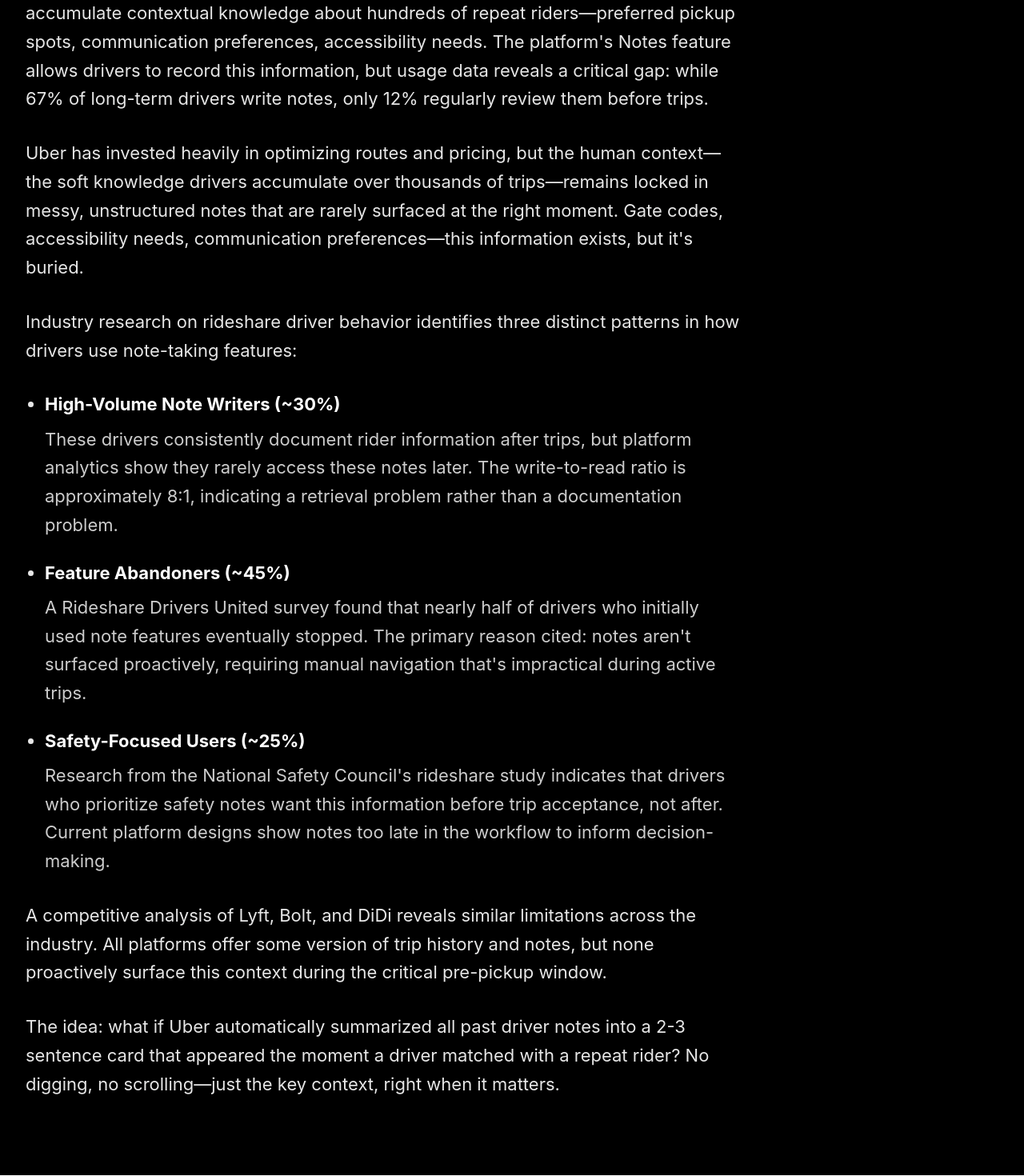
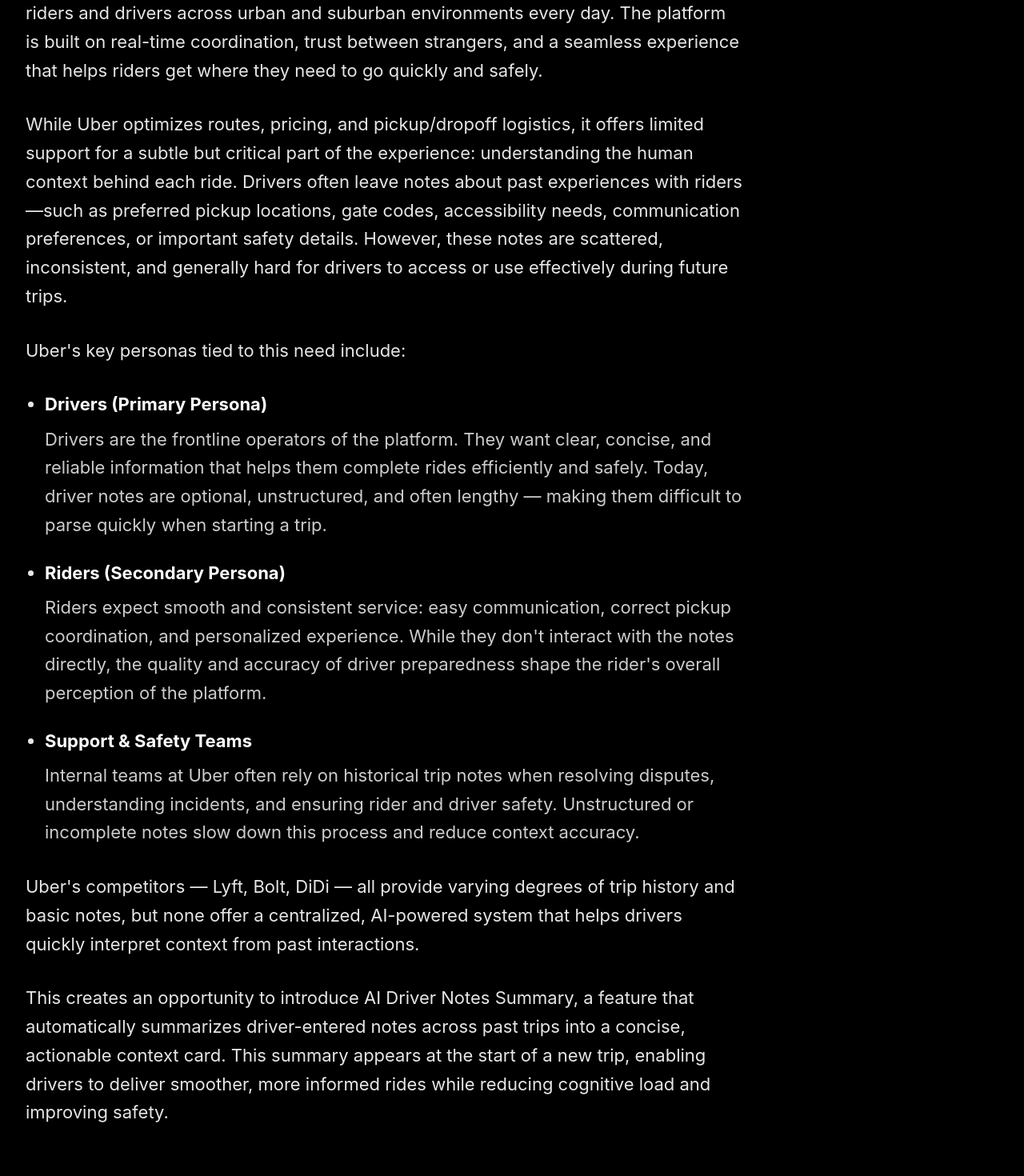
Before and after one commit to OluwatobilobaOdebo/tobi-odebo-portfolio, a Next.js app: page /uber in a window 1280 px wide. Shown: the part 820-2290 px from the top of the page at 80% size. Built offline with nearby package versions, Linux system fonts and the light colour scheme.

Commit message:
changed overview wording

```diff
--- a/app/uber/page.tsx
+++ b/app/uber/page.tsx
@@ -90,27 +90,28 @@
               </h3>
 
               <p className="leading-relaxed" style={{ fontSize: "22px" }}>
-                According to Uber's 2023 Driver Experience Report, experienced
-                drivers (5+ years) accumulate contextual knowledge about
-                hundreds of repeat riders—preferred pickup spots, communication
-                preferences, accessibility needs. The platform's Notes feature
-                allows drivers to record this information, but usage data
-                reveals a critical gap: while 67% of long-term drivers write
-                notes, only 12% regularly review them before trips.
+                Uber is one of the world's most widely used mobility platforms,
+                connecting millions of riders and drivers across urban and
+                suburban environments every day. The platform is built on
+                real-time coordination, trust between strangers, and a seamless
+                experience that helps riders get where they need to go quickly
+                and safely.
               </p>
 
               <p className="leading-relaxed" style={{ fontSize: "22px" }}>
-                Uber has invested heavily in optimizing routes and pricing, but
-                the human context—the soft knowledge drivers accumulate over
-                thousands of trips—remains locked in messy, unstructured notes
-                that are rarely surfaced at the right moment. Gate codes,
-                accessibility needs, communication preferences—this information
-                exists, but it's buried.
+                While Uber optimizes routes, pricing, and pickup/dropoff
+                logistics, it offers limited support for a subtle but critical
+                part of the experience: understanding the human context behind
+                each ride. Drivers often leave notes about past experiences with
+                riders—such as preferred pickup locations, gate codes,
+                accessibility needs, communication preferences, or important
+                safety details. However, these notes are scattered,
+                inconsistent, and generally hard for drivers to access or use
+                effectively during future trips.
               </p>
 
               <p className="leading-relaxed" style={{ fontSize: "22px" }}>
-                Industry research on rideshare driver behavior identifies three
-                distinct patterns in how drivers use note-taking features:
+                Uber's key personas tied to this need include:
               </p>
 
               <ul
@@ -122,17 +123,17 @@
                     className="font-bold text-white mb-2"
                     style={{ fontSize: "22px" }}
                   >
-                    High-Volume Note Writers (~30%)
+                    Drivers (Primary Persona)
                   </h4>
                   <p
                     className="leading-relaxed text-white/80"
                     style={{ fontSize: "22px" }}
                   >
-                    These drivers consistently document rider information after
-                    trips, but platform analytics show they rarely access these
-                    notes later. The write-to-read ratio is approximately 8:1,
-                    indicating a retrieval problem rather than a documentation
-                    problem.
+                    Drivers are the frontline operators of the platform. They
+                    want clear, concise, and reliable information that helps
+                    them complete rides efficiently and safely. Today, driver
+                    notes are optional, unstructured, and often lengthy — making
+                    them difficult to parse quickly when starting a trip.
                   </p>
                 </li>
 
@@ -141,17 +142,17 @@
                     className="font-bold text-white mb-2"
                     style={{ fontSize: "22px" }}
                   >
-                    Feature Abandoners (~45%)
+                    Riders (Secondary Persona)
                   </h4>
                   <p
                     className="leading-relaxed text-white/80"
                     style={{ fontSize: "22px" }}
                   >
-                    A Rideshare Drivers United survey found that nearly half of
-                    drivers who initially used note features eventually stopped.
-                    The primary reason cited: notes aren't surfaced proactively,
-                    requiring manual navigation that's impractical during active
-                    trips.
+                    Riders expect smooth and consistent service: easy
+                    communication, correct pickup coordination, and personalized
+                    experience. While they don't interact with the notes
+                    directly, the quality and accuracy of driver preparedness
+                    shape the rider's overall perception of the platform.
                   </p>
                 </li>
 
@@ -160,33 +161,34 @@
                     className="font-bold text-white mb-2"
                     style={{ fontSize: "22px" }}
                   >
-                    Safety-Focused Users (~25%)
+                    Support & Safety Teams
                   </h4>
                   <p
                     className="leading-relaxed text-white/80"
                     style={{ fontSize: "22px" }}
                   >
-                    Research from the National Safety Council's rideshare study
-                    indicates that drivers who prioritize safety notes want this
-                    information before trip acceptance, not after. Current
-                    platform designs show notes too late in the workflow to
-                    inform decision-making.
+                    Internal teams at Uber often rely on historical trip notes
+                    when resolving disputes, understanding incidents, and
+                    ensuring rider and driver safety. Unstructured or incomplete
+                    notes slow down this process and reduce context accuracy.
                   </p>
                 </li>
               </ul>
 
               <p className="leading-relaxed" style={{ fontSize: "22px" }}>
-                A competitive analysis of Lyft, Bolt, and DiDi reveals similar
-                limitations across the industry. All platforms offer some
-                version of trip history and notes, but none proactively surface
-                this context during the critical pre-pickup window.
+                Uber's competitors — Lyft, Bolt, DiDi — all provide varying
+                degrees of trip history and basic notes, but none offer a
+                centralized, AI-powered system that helps drivers quickly
+                interpret context from past interactions.
               </p>
 
               <p className="leading-relaxed" style={{ fontSize: "22px" }}>
-                The idea: what if Uber automatically summarized all past driver
-                notes into a 2-3 sentence card that appeared the moment a driver
-                matched with a repeat rider? No digging, no scrolling—just the
-                key context, right when it matters.
+                This creates an opportunity to introduce AI Driver Notes
+                Summary, a feature that automatically summarizes driver-entered
+                notes across past trips into a concise, actionable context card.
+                This summary appears at the start of a new trip, enabling
+                drivers to deliver smoother, more informed rides while reducing
+                cognitive load and improving safety.
               </p>
             </div>
           </div>
```
